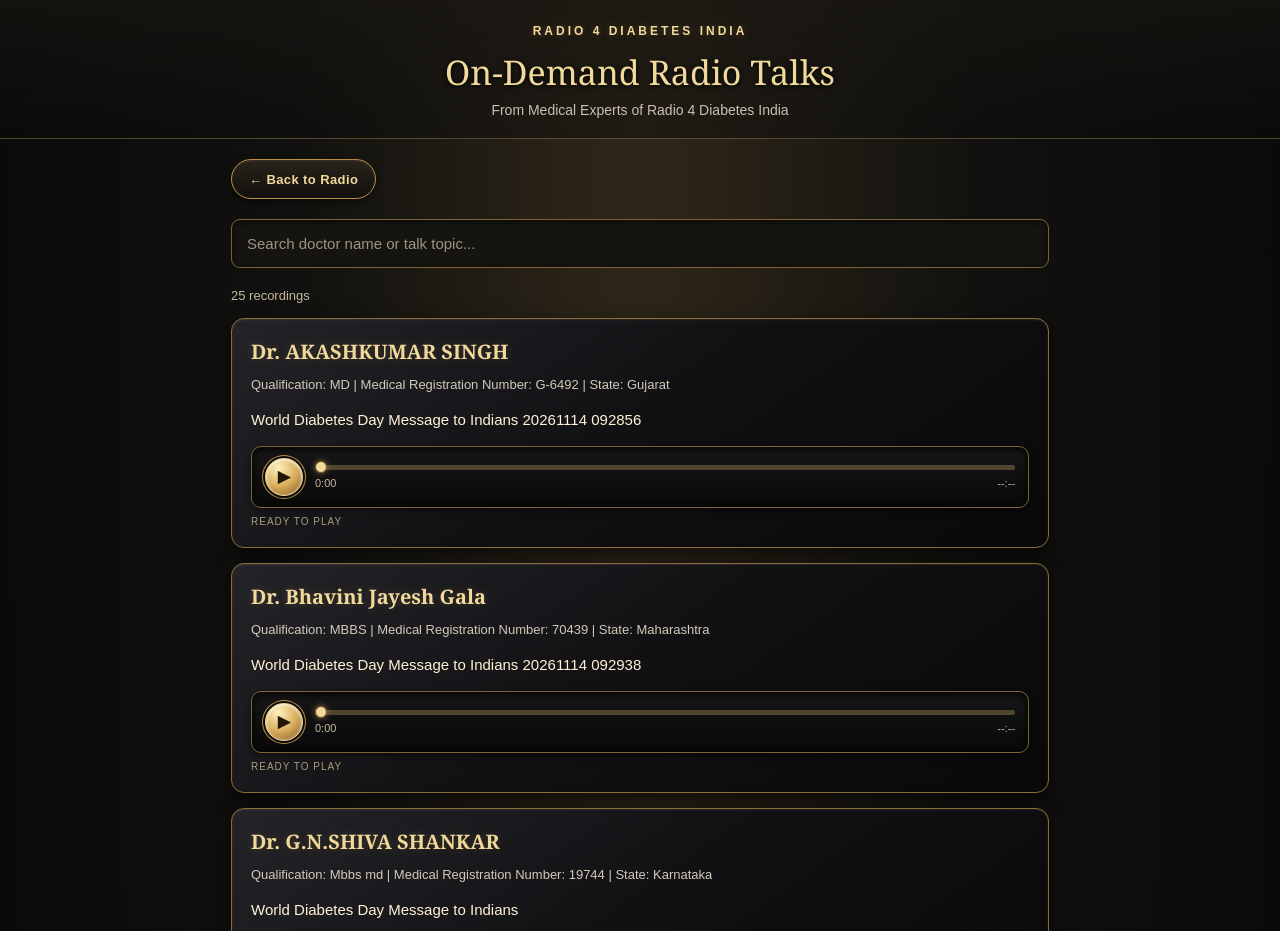
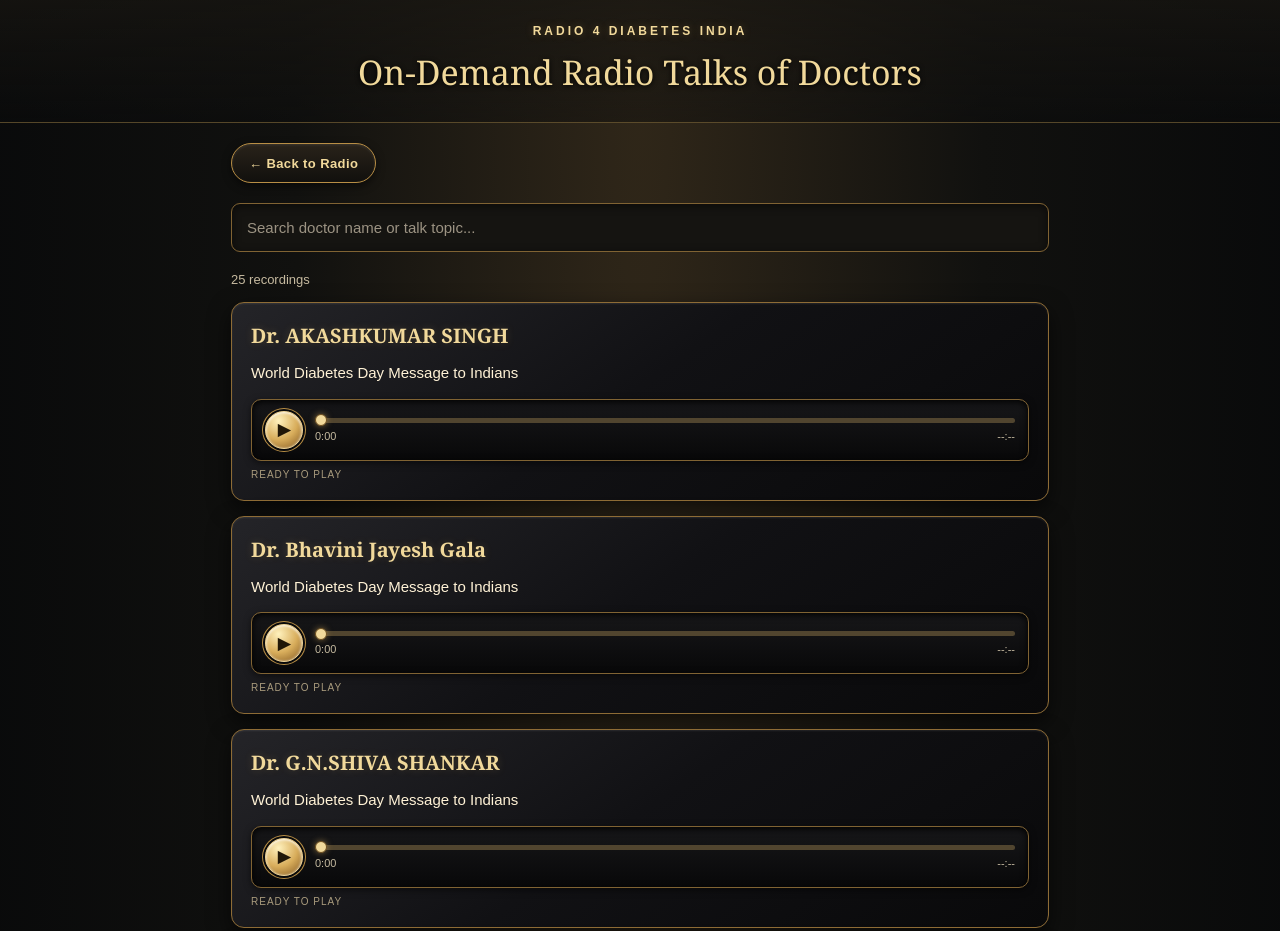
Before and after one commit to namokarradios-gif/radio4-diabetes-india, a plain HTML site: page ondemand.html in a window 1280 px wide. Shown: the top 931 px of the page. Drawn offline with Linux system fonts and the light colour scheme.

Commit message:
Show only doctor name and clean talk topic on On-Demand

```diff
--- a/ondemand.html
+++ b/ondemand.html
@@ -42,8 +42,7 @@ footer{text-align:center;color:#9a907f;font-size:12px;padding:22px 16px 30px;bor
 <body>
 <header>
   <div class="brand">RADIO 4 DIABETES INDIA</div>
-  <h1>On-Demand Radio Talks</h1>
-  <div class="subtitle">From Medical Experts of Radio 4 Diabetes India</div>
+  <h1>On-Demand Radio Talks of Doctors</h1>
 </header>
 
 <main>
@@ -73,7 +72,7 @@ function decodeFilename(filename) {
 
   return {
     doctor: match[1].trim(),
-    topic: match[2].trim()
+    topic: match[2].trim().replace(/\s+\d{8}\s+\d{6}$/, "")
   };
 }
 
@@ -112,14 +111,6 @@ function render() {
     const topic = document.createElement("div");
     topic.className = "topic";
     topic.textContent = item.topic;
-
-    const details = document.createElement("div");
-    details.className = "details";
-    details.textContent = [
-      item.qualification ? "Qualification: " + item.qualification : "",
-      item.registration_number ? "Medical Registration Number: " + item.registration_number : "",
-      item.state ? "State: " + item.state : ""
-    ].filter(Boolean).join(" | ");
 
     const audio = document.createElement("audio");
     audio.preload = "none";
@@ -222,7 +213,7 @@ function render() {
       }
     });
 
-    card.append(doctor, details, topic, player, status, audio);
+    card.append(doctor, topic, player, status, audio);
     container.appendChild(card);
   });
 }
```
